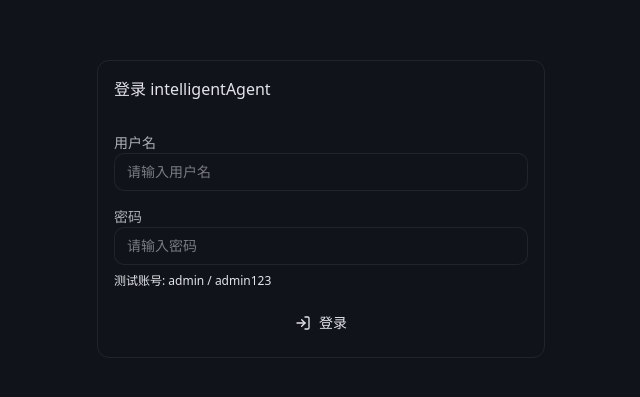
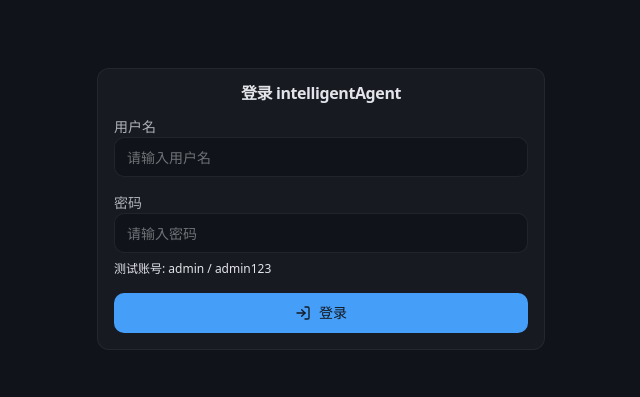
Before and after one commit to TaueFenCheng/agent_mono, a Next.js app in the folder frontend/web/: page /login in a window 1280 px wide. Shown: the part 191-588 px from the top of the page, without its empty margins (319-959 px from the left). Built offline with nearby package versions, Linux system fonts and the light colour scheme.

Commit message:
chore: update styles

```diff
--- a/frontend/web/app/globals.css
+++ b/frontend/web/app/globals.css
@@ -1,5 +1,5 @@
 @import "tailwindcss";
-@source "../../packages/ui/src";
+@source "../../../packages/ui/src";
 
 @theme {
   --color-background: hsl(var(--background));
```
